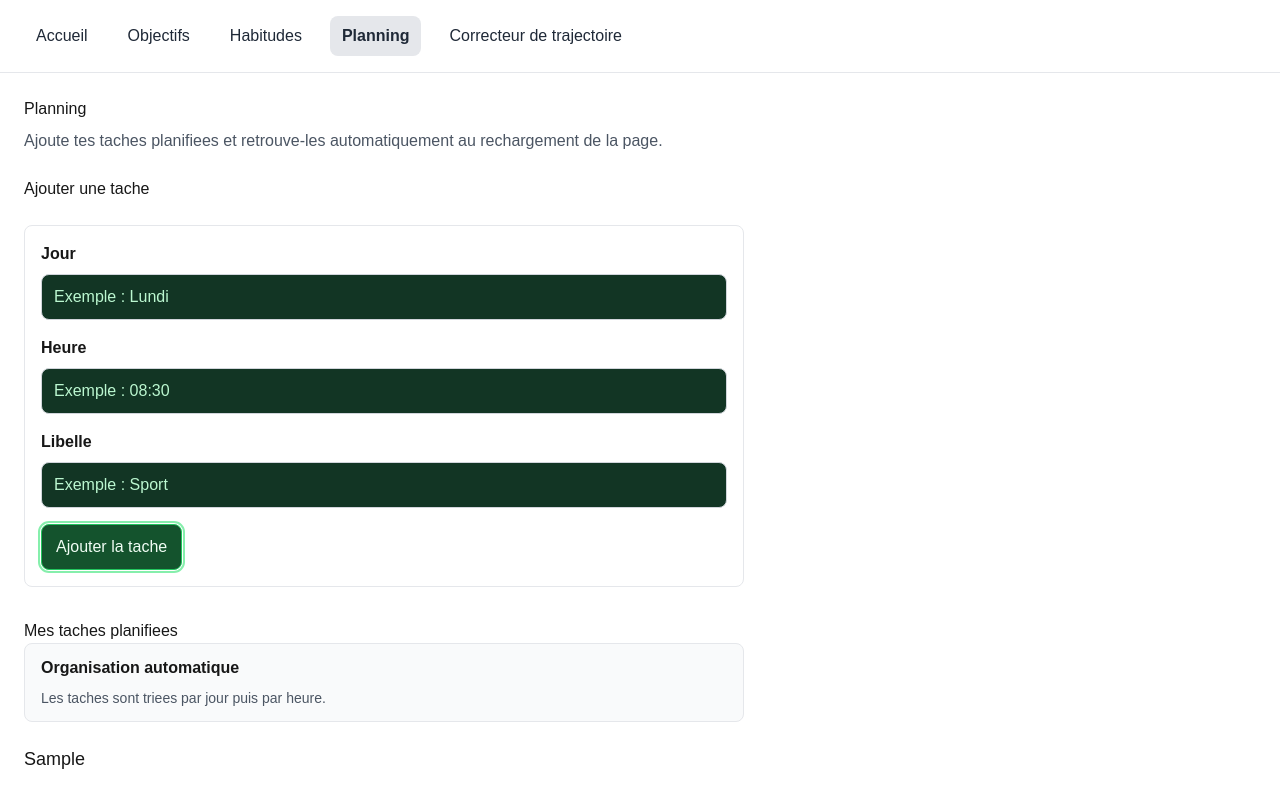
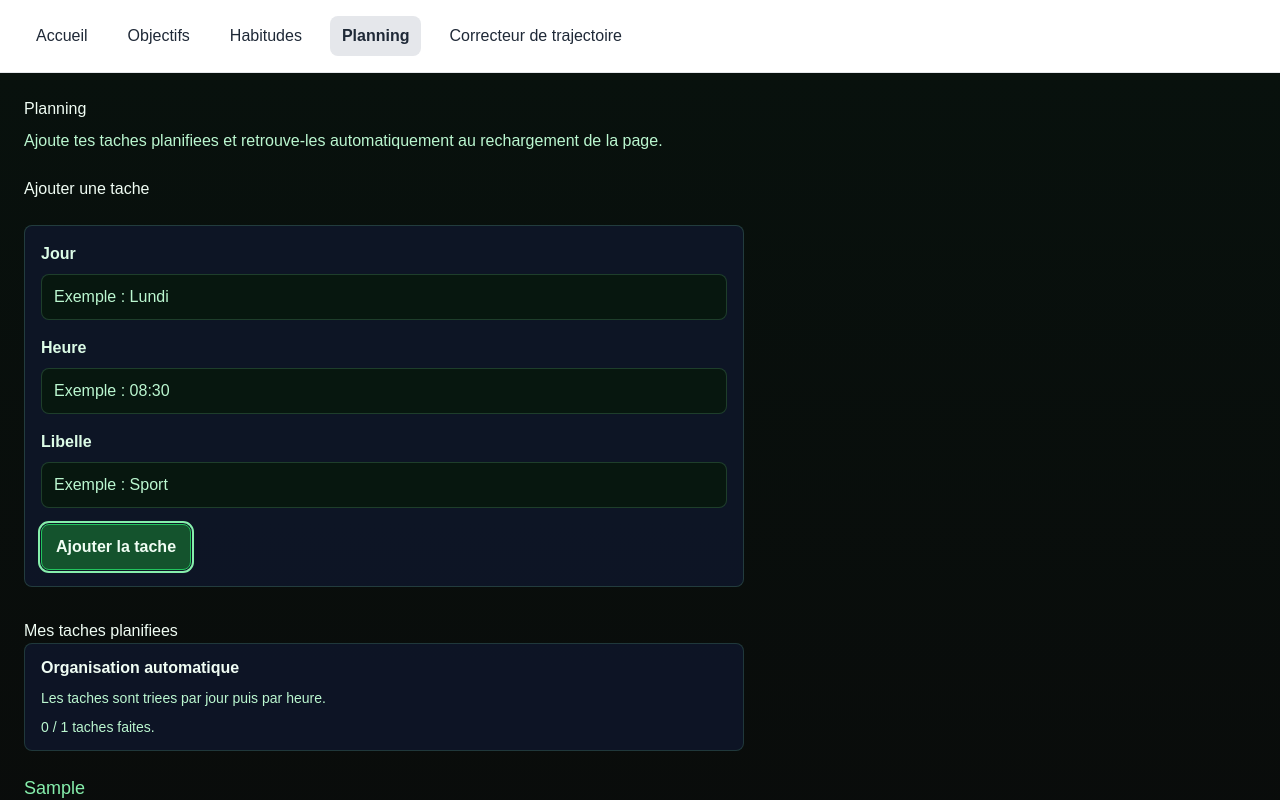
Before and after one commit to Gintaiji/taijilifeplan, a Next.js app: page /planning in a window 1280 px wide. Both pictures are taken after typing "Sample", "Sample", "Sample" into the empty fields and a click on the button "Ajouter la tache". Shown: the top 800 px of the page. Built offline with nearby package versions, Linux system fonts and the light colour scheme.

Commit message:
Ajout du suivi fait non fait du planning

```diff
--- a/app/page.tsx
+++ b/app/page.tsx
@@ -35,6 +35,7 @@ type PlannedTask = {
   day: string;
   time: string;
   label: string;
+  completed: boolean;
 };
 
 type TrajectoryState = {
@@ -74,6 +75,7 @@ type DashboardState = {
   habitsTotal: number;
   goalsCompleted: number;
   goalsTotal: number;
+  planningCompleted: number;
   planningTotal: number;
   nextTasks: PlannedTask[];
   lastTrajectoryDate: string | null;
@@ -107,6 +109,7 @@ const initialDashboardState: DashboardState = {
   habitsTotal: 0,
   goalsCompleted: 0,
   goalsTotal: 0,
+  planningCompleted: 0,
   planningTotal: 0,
   nextTasks: [],
   lastTrajectoryDate: null,
@@ -272,6 +275,10 @@ function normalizeTasks(savedTasks: unknown): PlannedTask[] {
         day: task.day,
         time: task.time,
         label: task.label,
+        completed:
+          "completed" in task && typeof task.completed === "boolean"
+            ? task.completed
+            : false,
       },
     ];
   });
@@ -551,12 +558,14 @@ function getHabitsByDateFromLocalStorage(): HabitsByDate {
 }
 
 function getRelevantPlanningTask(tasks: PlannedTask[]): PlannedTask | null {
-  if (tasks.length === 0) {
+  const unfinishedTasks = tasks.filter((task) => !task.completed);
+
+  if (unfinishedTasks.length === 0) {
     return null;
   }
 
   const todayOrder = getTodayDayOrder();
-  const sortedTasks = sortPlanningTasks(tasks);
+  const sortedTasks = sortPlanningTasks(unfinishedTasks);
   const todayTask = sortedTasks.find(
     (task) => getDayOrder(task.day) === todayOrder,
   );
@@ -652,6 +661,7 @@ function getDashboardFromLocalStorage(): DashboardState {
   const goalsCompleted = goals.filter((goal) => goal.completed).length;
   const goalsTotal = goals.length;
 
+  const planningCompleted = tasks.filter((task) => task.completed).length;
   const nextTasks = sortPlanningTasks(tasks).slice(0, 3);
 
   const savedTrajectoryDates = Object.keys(trajectoryEntries).sort((a, b) =>
@@ -662,7 +672,7 @@ function getDashboardFromLocalStorage(): DashboardState {
 
   const habitsRatio = getRatio(habitsCompleted, habitsTotal);
   const goalsRatio = getRatio(goalsCompleted, goalsTotal);
-  const planningRatio = tasks.length > 0 ? 1 : 0;
+  const planningRatio = getRatio(planningCompleted, tasks.length);
   const trajectoryRatio = hasTodayTrajectoryEntry ? 1 : 0;
   const globalProgressScore = Math.round(
     ((habitsRatio + goalsRatio + planningRatio + trajectoryRatio) / 4) * 100,
@@ -673,6 +683,7 @@ function getDashboardFromLocalStorage(): DashboardState {
     habitsTotal,
     goalsCompleted,
     goalsTotal,
+    planningCompleted,
     planningTotal: tasks.length,
     nextTasks,
     lastTrajectoryDate: savedTrajectoryDates[0] ?? null,
@@ -1027,6 +1038,7 @@ function TodayActionsCard({
       day: cleanDay,
       time: cleanTime,
       label: cleanLabel,
+      completed: false,
     };
     const nextTasks = sortPlanningTasks([...savedTasks, newTask]);
 
@@ -1225,7 +1237,7 @@ export default function HomePage() {
                 <div className={styles.metricCard}>
                   <span className={styles.metricLabel}>Planning</span>
                   <strong className={styles.metricValue}>
-                    {dashboard.planningTotal > 0 ? "Actif" : "Vide"}
+                    {dashboard.planningCompleted}/{dashboard.planningTotal}
                   </strong>
                 </div>
 
@@ -1254,7 +1266,7 @@ export default function HomePage() {
                   <span className={styles.progressDetailLabel}>Planning</span>
                   <span className={styles.progressDetailValue}>
                     {dashboard.planningTotal > 0
-                      ? "taches planifiees presentes"
+                      ? `${dashboard.planningCompleted} / ${dashboard.planningTotal} taches faites`
                       : "aucune tache planifiee"}
                   </span>
                 </li>
@@ -1321,7 +1333,7 @@ export default function HomePage() {
               <h2 className={styles.cardTitle}>Planning</h2>
               <p className={styles.cardText}>
                 {isClient
-                  ? `${dashboard.planningTotal} taches planifiees.`
+                  ? `${dashboard.planningCompleted} / ${dashboard.planningTotal} taches faites.`
                   : "Chargement du planning..."}
               </p>
             </div>
@@ -1344,7 +1356,8 @@ export default function HomePage() {
                 <li key={task.id} className={styles.listItem}>
                   <strong className={styles.itemTitle}>{task.label}</strong>
                   <p className={styles.itemMeta}>
-                    {task.day} a {task.time}
+                    {task.day} a {task.time} -{" "}
+                    {task.completed ? "fait" : "non fait"}
                   </p>
                 </li>
               ))}
--- a/app/planning/page.tsx
+++ b/app/planning/page.tsx
@@ -20,10 +20,15 @@ type PlannedTask = {
   day: string;
   time: string;
   label: string;
+  completed: boolean;
 };
 
 const pageStyle = {
+  minHeight: "100vh",
   padding: "24px",
+  background:
+    "linear-gradient(180deg, #08110d 0%, #0a0a0a 100%)",
+  color: "#f0fdf4",
 };
 
 const sectionStyle = {
@@ -37,7 +42,7 @@ const planningSectionStyle = {
 
 const introStyle = {
   marginTop: "8px",
-  color: "#4b5563",
+  color: "#bbf7d0",
 };
 
 const formStyle = {
@@ -45,8 +50,9 @@ const formStyle = {
   gap: "16px",
   marginTop: "24px",
   padding: "16px",
-  border: "1px solid #e5e7eb",
+  border: "1px solid rgba(134, 239, 172, 0.18)",
   borderRadius: "8px",
+  backgroundColor: "rgba(15, 23, 42, 0.86)",
 };
 
 const fieldGroupStyle = {
@@ -56,14 +62,17 @@ const fieldGroupStyle = {
 
 const labelStyle = {
   fontWeight: 600,
+  color: "#dcfce7",
 };
 
 const inputStyle = {
   width: "100%",
   padding: "10px 12px",
-  border: "1px solid #d1d5db",
+  border: "1px solid rgba(134, 239, 172, 0.18)",
   borderRadius: "8px",
   font: "inherit",
+  color: "#f0fdf4",
+  backgroundColor: "rgba(8, 24, 15, 0.96)",
 };
 
 const addButtonStyle = {
@@ -72,6 +81,7 @@ const addButtonStyle = {
   padding: "10px 14px",
   cursor: "pointer",
   font: "inherit",
+  fontWeight: 700,
 };
 
 const listStyle = {
@@ -90,16 +100,23 @@ const dayGroupStyle = {
 const dayTitleStyle = {
   margin: 0,
   fontSize: "18px",
+  color: "#86efac",
 };
 
 const itemStyle = {
   display: "grid",
   gridTemplateColumns: "minmax(0, 1fr) auto",
   gap: "16px",
-  border: "1px solid #e5e7eb",
+  border: "1px solid rgba(134, 239, 172, 0.16)",
   borderRadius: "8px",
   padding: "16px",
-  backgroundColor: "#ffffff",
+  backgroundColor: "rgba(19, 39, 29, 0.72)",
+};
+
+const completedItemStyle = {
+  ...itemStyle,
+  backgroundColor: "rgba(18, 34, 25, 0.92)",
+  opacity: 0.82,
 };
 
 const taskTextStyle = {
@@ -117,18 +134,24 @@ const taskInfoLabelStyle = {
   fontWeight: 700,
   letterSpacing: "0.04em",
   textTransform: "uppercase" as const,
-  color: "#4b5563",
+  color: "#86efac",
 };
 
 const taskInfoValueStyle = {
   fontSize: "16px",
-  color: "#111827",
+  color: "#dcfce7",
 };
 
 const taskLabelStyle = {
   fontWeight: 600,
   fontSize: "18px",
-  color: "#111827",
+  color: "#f0fdf4",
+};
+
+const completedTaskLabelStyle = {
+  ...taskLabelStyle,
+  color: "#9ca3af",
+  textDecoration: "line-through",
 };
 
 const taskMetaStyle = {
@@ -139,14 +162,14 @@ const taskMetaStyle = {
 const taskSummaryStyle = {
   padding: "12px 16px",
   borderRadius: "8px",
-  border: "1px solid #e5e7eb",
-  backgroundColor: "#f9fafb",
+  border: "1px solid rgba(134, 239, 172, 0.16)",
+  backgroundColor: "rgba(15, 23, 42, 0.86)",
 };
 
 const taskCountStyle = {
   margin: "8px 0 0 0",
   fontSize: "14px",
-  color: "#4b5563",
+  color: "#bbf7d0",
 };
 
 const deleteButtonStyle = {
@@ -159,7 +182,31 @@ const deleteButtonStyle = {
 
 const emptyTextStyle = {
   marginTop: "24px",
-  color: "#6b7280",
+  color: "#bbf7d0",
+};
+
+const doneControlStyle = {
+  display: "flex",
+  alignItems: "center",
+  gap: "8px",
+  color: "#dcfce7",
+  fontWeight: 700,
+};
+
+const checkboxStyle = {
+  width: "18px",
+  height: "18px",
+  accentColor: "#22c55e",
+};
+
+const statusBadgeStyle = {
+  width: "fit-content",
+  padding: "4px 9px",
+  border: "1px solid rgba(134, 239, 172, 0.18)",
+  borderRadius: "999px",
+  color: "#86efac",
+  fontSize: "12px",
+  fontWeight: 700,
 };
 
 function getDayOrder(day: string) {
@@ -244,6 +291,10 @@ function normalizeTasks(savedTasks: unknown): PlannedTask[] {
         day: task.day,
         time: task.time,
         label: task.label,
+        completed:
+          "completed" in task && typeof task.completed === "boolean"
+            ? task.completed
+            : false,
       },
     ];
   });
@@ -304,6 +355,7 @@ export default function PlanningPage() {
       day: cleanDay,
       time: cleanTime,
       label: cleanLabel,
+      completed: false,
     };
 
     setTasks((currentTasks) => [...currentTasks, newTask]);
@@ -320,6 +372,19 @@ export default function PlanningPage() {
     if (editingTaskId === taskId) {
       handleCancelEdit();
     }
+  }
+
+  function handleToggleCompleted(taskId: number) {
+    setTasks((currentTasks) =>
+      currentTasks.map((task) =>
+        task.id === taskId
+          ? {
+              ...task,
+              completed: !task.completed,
+            }
+          : task,
+      ),
+    );
   }
 
   function handleStartEdit(task: PlannedTask) {
@@ -438,6 +503,10 @@ export default function PlanningPage() {
                 <p style={taskCountStyle}>
                   Les taches sont triees par jour puis par heure.
                 </p>
+                <p style={taskCountStyle}>
+                  {tasks.filter((task) => task.completed).length} /{" "}
+                  {tasks.length} taches faites.
+                </p>
               </div>
 
               <ul style={listStyle}>
@@ -447,7 +516,10 @@ export default function PlanningPage() {
 
                     <ul style={listStyle}>
                       {group.tasks.map((task) => (
-                        <li key={task.id} style={itemStyle}>
+                        <li
+                          key={task.id}
+                          style={task.completed ? completedItemStyle : itemStyle}
+                        >
                           {editingTaskId === task.id ? (
                             <>
                               <div style={taskTextStyle}>
@@ -537,11 +609,38 @@ export default function PlanningPage() {
 
                                 <div style={taskInfoRowStyle}>
                                   <span style={taskInfoLabelStyle}>Libelle</span>
-                                  <span style={taskLabelStyle}>{task.label}</span>
+                                  <span
+                                    style={
+                                      task.completed
+                                        ? completedTaskLabelStyle
+                                        : taskLabelStyle
+                                    }
+                                  >
+                                    {task.label}
+                                  </span>
+                                </div>
+
+                                <div style={taskInfoRowStyle}>
+                                  <span style={taskInfoLabelStyle}>Etat</span>
+                                  <span style={statusBadgeStyle}>
+                                    {task.completed ? "Fait" : "Non fait"}
+                                  </span>
                                 </div>
                               </div>
 
                               <div style={taskTextStyle}>
+                                <label style={doneControlStyle}>
+                                  <input
+                                    type="checkbox"
+                                    checked={task.completed}
+                                    onChange={() =>
+                                      handleToggleCompleted(task.id)
+                                    }
+                                    style={checkboxStyle}
+                                  />
+                                  {task.completed ? "Fait" : "Non fait"}
+                                </label>
+
                                 <button
                                   type="button"
                                   className="control-button"
```
